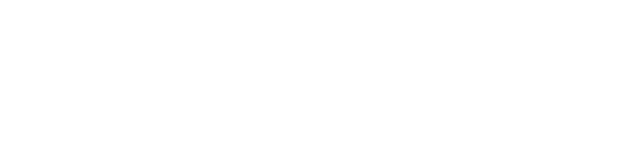
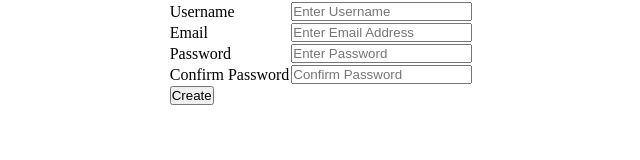
Before and after one commit to gmaaliki/Tugas-4-PWEB, a plain HTML site: page index.html in a window 1280 px wide. Shown: the whole page, without its empty margins (319-959 px from the left). Drawn offline with Linux system fonts and the light colour scheme.

Commit message:
Initial Commit

```diff
--- a/index.html
+++ b/index.html
@@ -4,9 +4,57 @@
     <meta charset="UTF-8">
     <meta http-equiv="X-UA-Compatible" content="IE=edge">
     <meta name="viewport" content="width=device-width, initial-scale=1.0">
-    <title>Document</title>
+    <title>Login Page</title>
+    <link rel="stylesheet" href="style.css">
 </head>
 <body>
+    <table>
+        <tr>
+            <td>Username</td>
+            <td><input type="text" placeholder="Enter Username" id="user"></td>
+        </tr>
+        <tr>
+            <td>Email</td>
+            <td><input type="text" placeholder="Enter Email Address" id="email"></td>
+        </tr>
+        <tr>
+            <td>Password</td>
+            <td><input type="text" placeholder="Enter Password" id="pass"></td>
+        </tr>
+        <tr>
+            <td>Confirm Password</td>
+            <td><input type="text" placeholder="Confirm Password" id="confirm"></td>
+        </tr>
+        <tr>
+            <td><input type="submit" value="Create" onClick="sign_up()"></td>
+        </tr>
+    </table>
+    <script type="text/javascript">
+        function sign_up(){
+            var user=document.getElementById("user").value;
+            var email=document.getElementById("email").value;
+            var pass=document.getElementById("pass").value;
+            var confirm=document.getElementById("confirm").value;
 
+            var letters=/^[A-Za-z]+$/;
+            var email_val=/^([a-zA-Z0-9_\.\-])+\@(([a-zA-Z0-9\-])+\.)+([a-zA-Z0-9]{2, 4})+$/;
+
+            if(user==''||email==''||pass==''||confirm==''){
+                alert("Details cannot be blank");
+            }else if(!letters.test(name)){
+                alert("Name is incorrect must contain alphabets only");
+            }else if(!email_val.test(email)){
+                alert("Invalid email format please enter valid email id");
+            }else if(password!=confirm){
+                alert("Password not matching");
+            }else if(document.getElementById("pass").value.length>12){
+                alert("Password maximum length is 12");
+            }else if(document.getElementById("pass").value.length<6){
+                alert("Password minimum length is 6");
+            }else{
+                alert("Your account has been created successfully");
+            }
+        }
+    </script>
 </body>
 </html>
--- a/style.css
+++ b/style.css
@@ -0,0 +1,14 @@
+* {
+    padding: 0;
+    margin: 0;
+}
+
+body {
+    display: flex;
+    align-items: center;
+    justify-content: center;
+}
+
+table {
+    height: 100%;
+}
```
